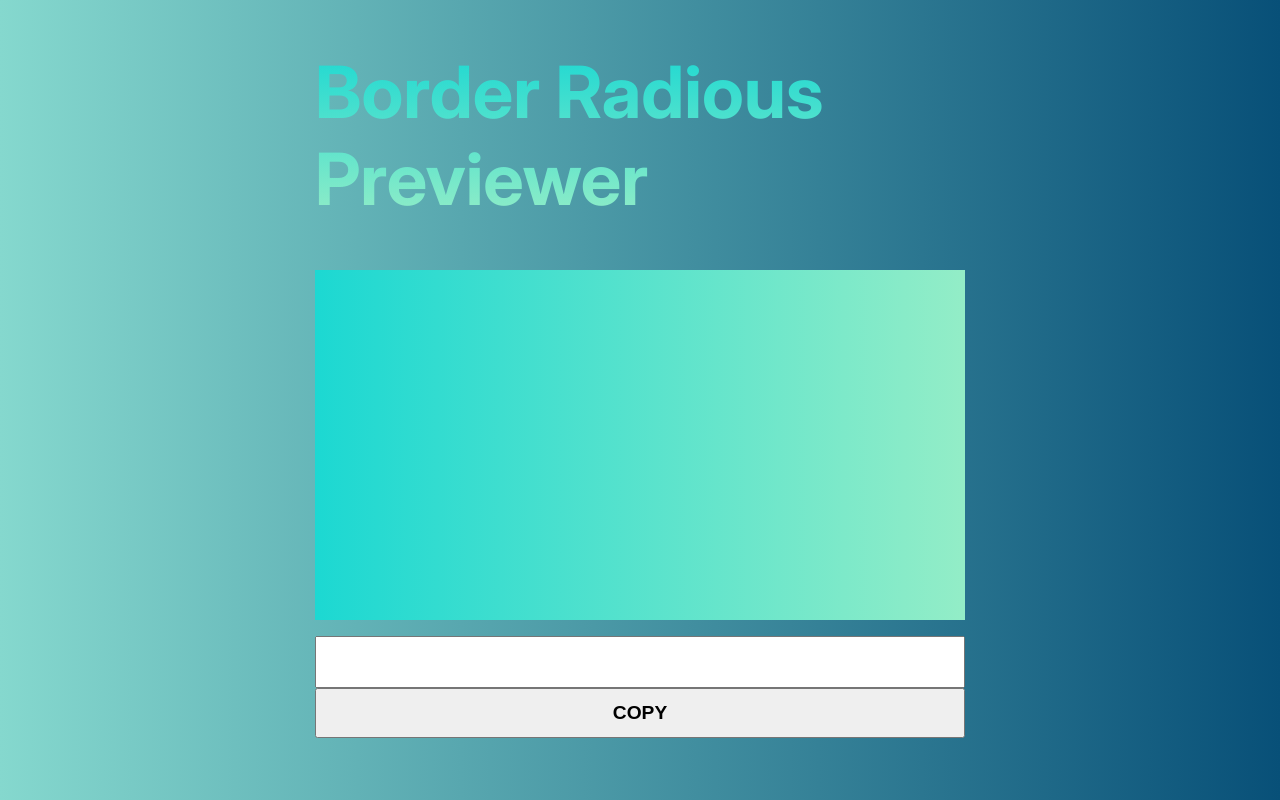
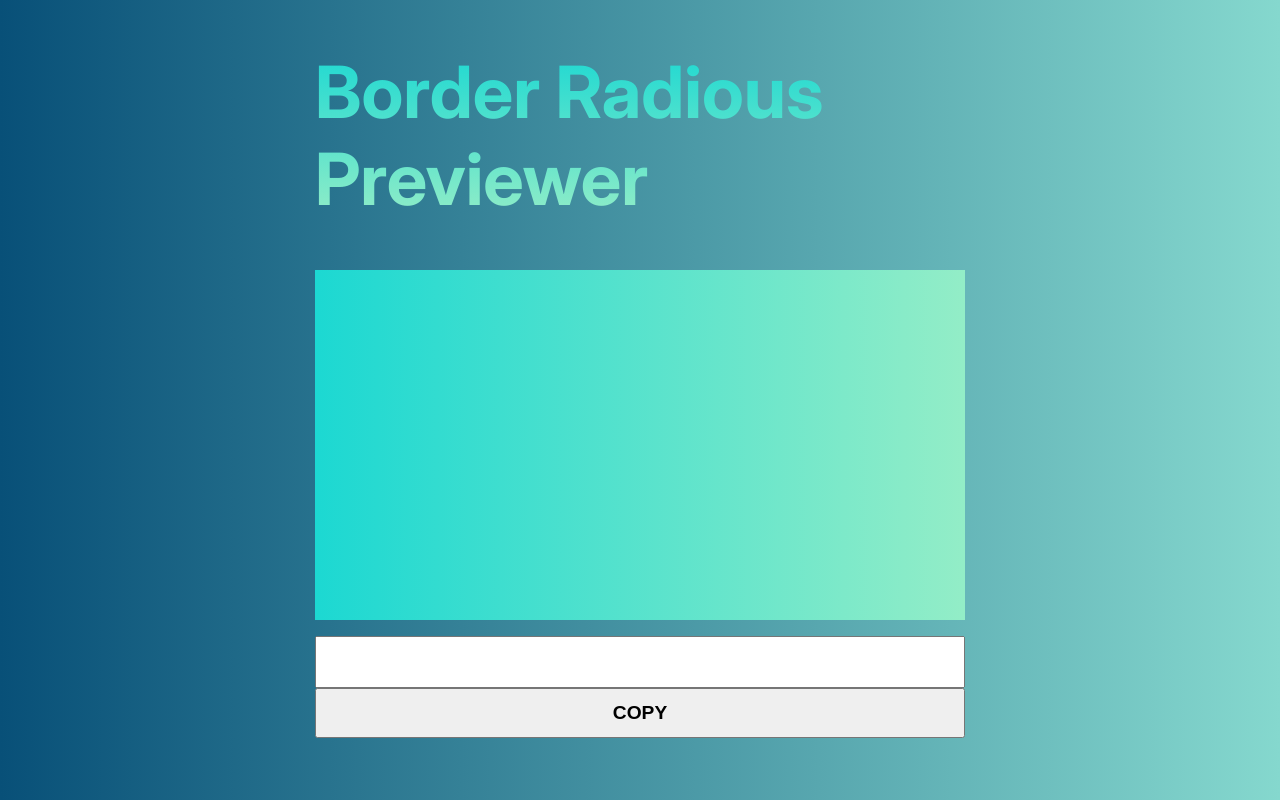
Before and after one commit to allanqueiroz02/Border-radius-Previewer, a website: page index.html in a window 1280 px wide. Drawn offline with Linux system fonts and the light colour scheme.

Commit message:
ajuste de estilização

```diff
--- a/style.css
+++ b/style.css
@@ -14,14 +14,14 @@
 
 body {
   font-family: Inter, sans-serif;
-  background: linear-gradient(to right, #85D8CE, #085078);
+  background: linear-gradient(to right, #085078, #85d8ce);
 }
 
 h1 {
   font-size: 72px;
-  background: -webkit-linear-gradient(#1cd8d2, #93edc7);
+  background-image: linear-gradient(#1cd8d2, #93edc7);
   background-clip: text;
-  -webkit-text-fill-color: transparent;
+  color: transparent;
 }
 
 .container {
```
